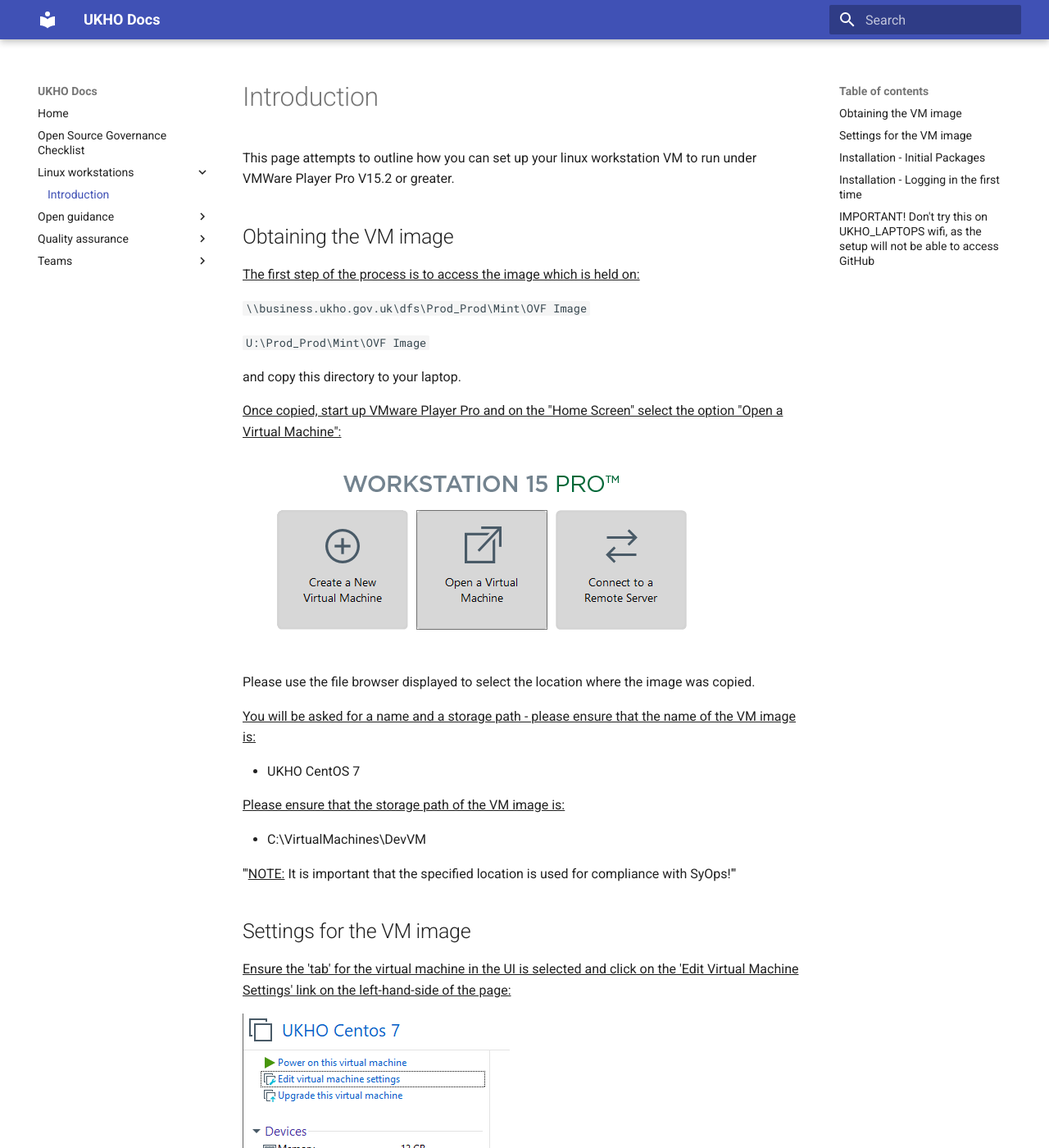
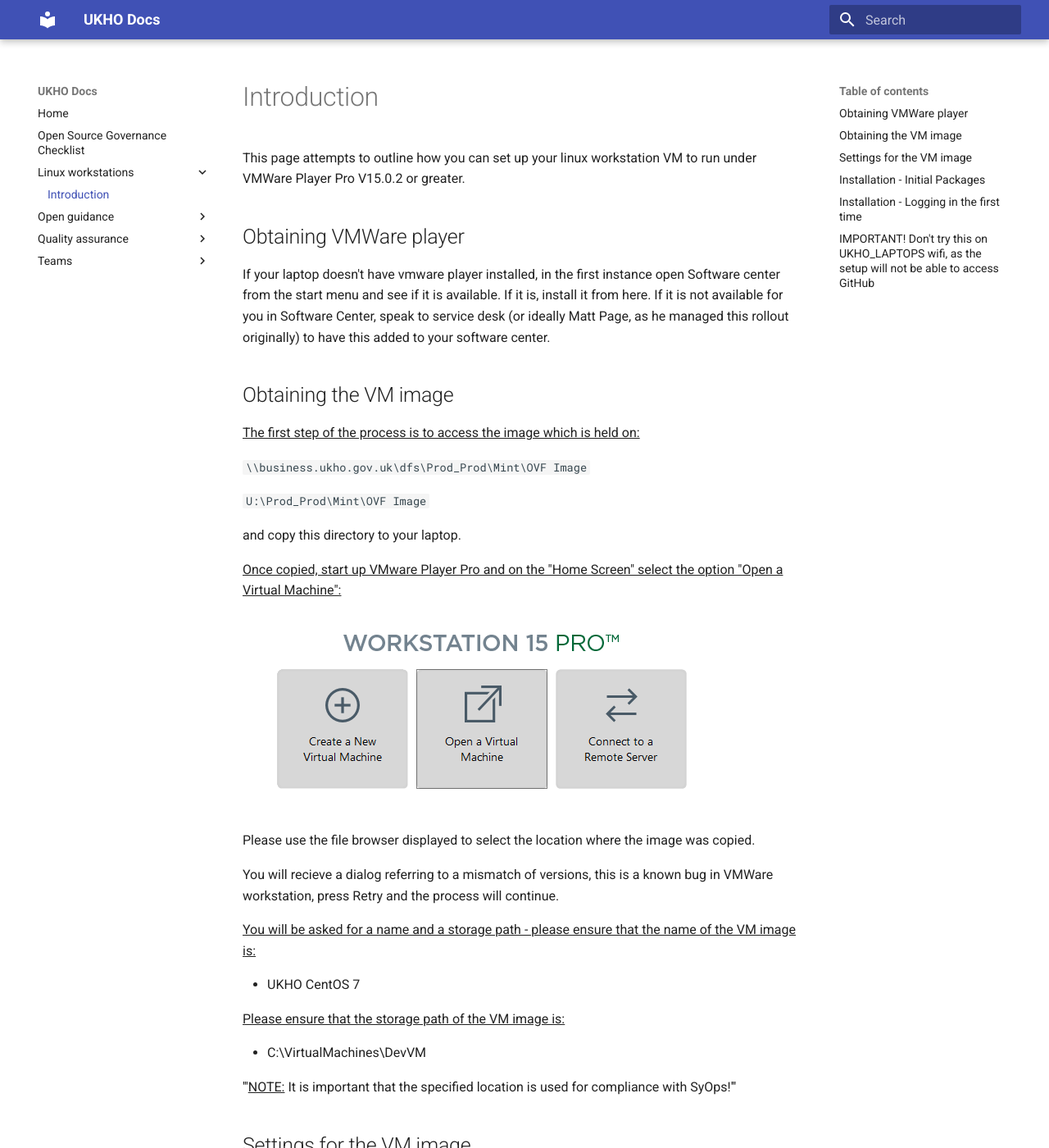
Before and after one commit to UKHO/docs, an MkDocs documentation site: the page built from docs/linux-workstations/index.md, in a window 1280 px wide and 1400 px high. Shown: the whole window at 82% size. Built offline with MkDocs 1.6.1 and Material for MkDocs 9.7.7, drawn with Linux system fonts in a browser that asks for light colours.

Commit message:
Add information on vmware player and version error message

```diff
--- a/docs/linux-workstations/index.md
+++ b/docs/linux-workstations/index.md
@@ -1,7 +1,11 @@
 # Introduction
 
-This page attempts to outline how you can set up your linux workstation VM to run under VMWare Player Pro V15.2 or greater.
+This page attempts to outline how you can set up your linux workstation VM to run under VMWare Player Pro V15.0.2 or greater.
 
+
+## Obtaining VMWare player
+
+If your laptop doesn't have vmware player installed, in the first instance open Software center from the start menu and see if it is available. If it is, install it from here. If it is not available for you in Software Center, speak to service desk (or ideally Matt Page, as he managed this rollout originally) to have this added to your software center.
 
 ## Obtaining the VM image
 
@@ -18,6 +22,8 @@ and copy this directory to your laptop.
 ![VMWare workstation](Linux_workstations_importvm.png)
 
 Please use the file browser displayed to select the location where the image was copied.
+
+You will recieve a dialog referring to a mismatch of versions, this is a known bug in VMWare workstation, press Retry and the process will continue.
 
 <u>You will be asked for a name and a storage path - please ensure that the name of the VM image is:</u>
 
```
